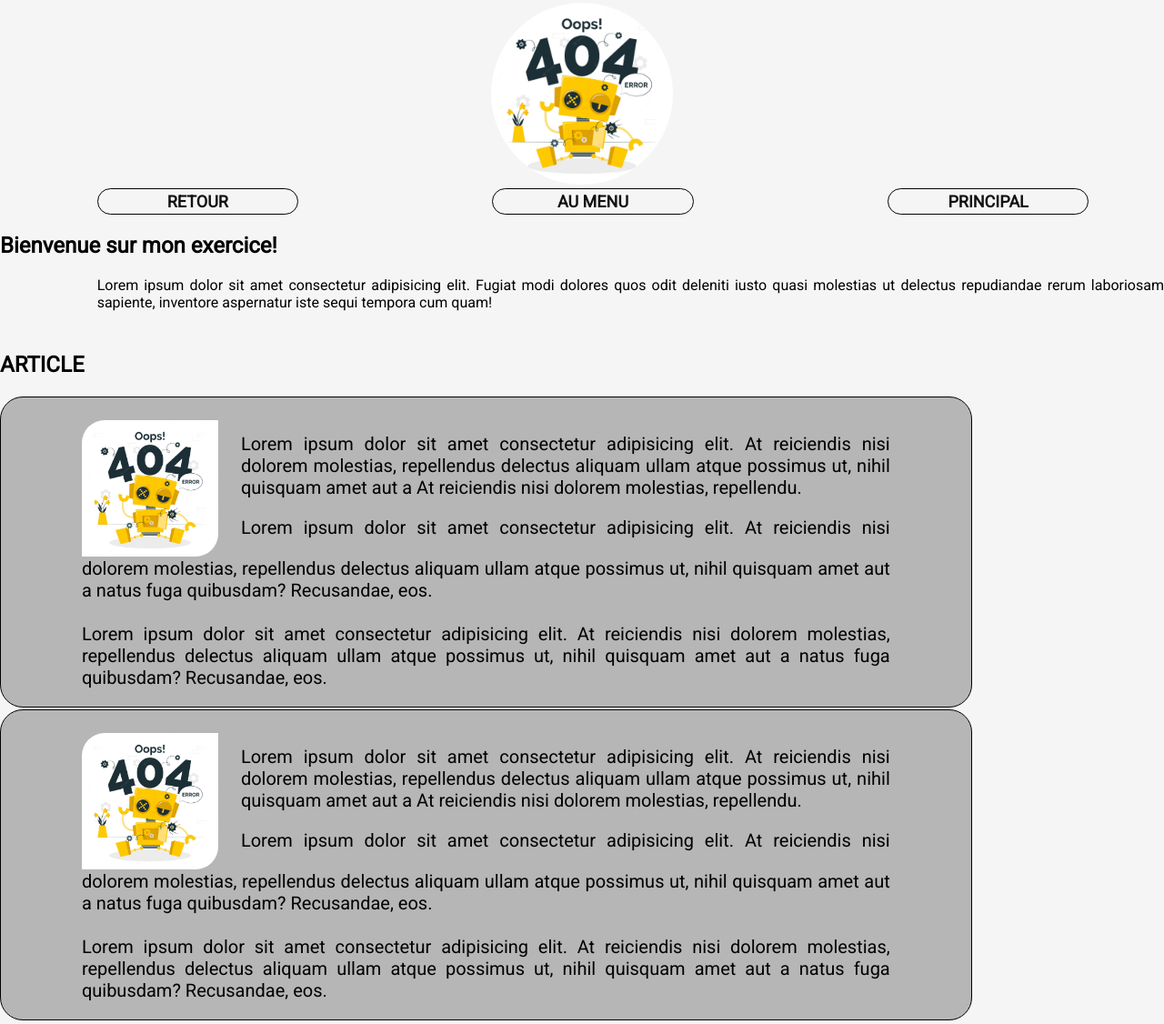
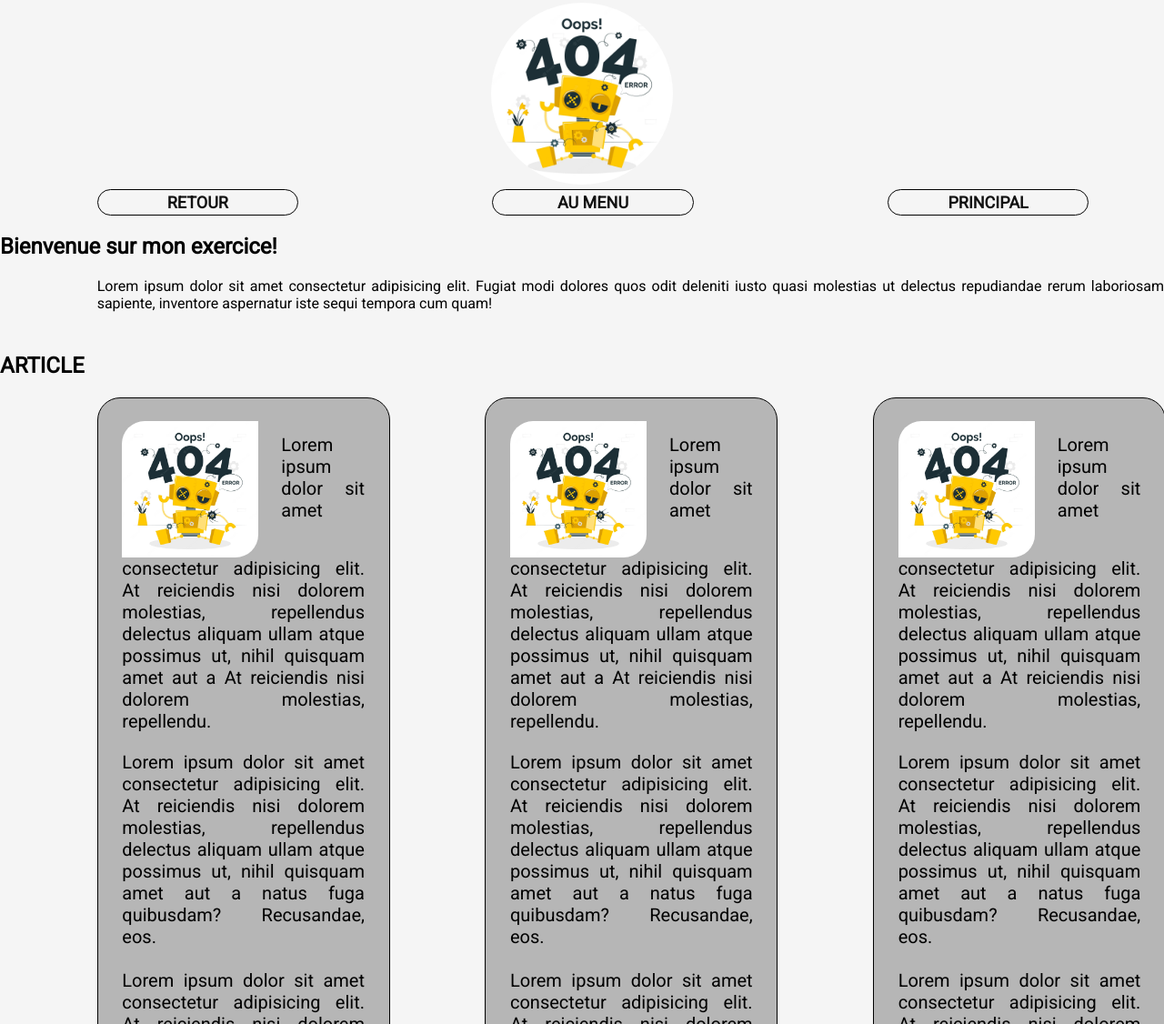
Before and after one commit to BenjaminKeiff/TP-6---Responsive, a plain HTML site: page pages/exo3-grille.html in a window 1280 px wide. Shown: the part 56-1182 px from the top of the page at 91% size. Drawn offline with Linux system fonts and the light colour scheme.

Commit message:
exo3 avancement

```diff
--- a/assets/style/exo3-grille.css
+++ b/assets/style/exo3-grille.css
@@ -128,6 +128,19 @@ section div p {
     }
 }
 
+@media screen and (min-width: 1200px) {
+    .espaceur {
+        display: block;
+    }
+
+    .espaceurMD {
+        display: block;
+    }
+    .espaceurLG {
+        height: 25px;
+    }
+}
+
 footer {
     margin-right: 20px;
 }
--- a/assets/style/prootstrap.css
+++ b/assets/style/prootstrap.css
@@ -1,9 +1,10 @@
 .col-sm-1, .col-sm-2, .col-sm-3, .col-sm-4, .col-sm-5, .col-sm-6,
-.col-sm-7, .col-sm-8, .col-sm-9, .col-sm-10, .col-sm-11, .col-sm-12,
+.col-sm-7, .col-sm-8, .col-sm-9, .col-sm-10, .col-sm-11,.col-sm-12,
 .col-md-1, .col-md-2, .col-md-3, .col-md-4, .col-md-5, .col-md-6,
 .col-md-7, .col-md-8, .col-md-9, .col-md-10, .col-md-11, .col-md-12,
 .col-lg-1, .col-lg-2, .col-lg-3, .col-lg-4, .col-lg-5, .col-lg-6,
-.col-lg-7, .col-lg-8, .col-lg-9, .col-lg-10, .col-lg-11, .col-lg-12 {
+.col-lg-7, .col-lg-8, .col-lg-9, .col-lg-10, .col-lg-11, .col-lg-12,
+.row {
     margin: 0px;
     padding: 0px;
     float: left;
@@ -13,6 +14,12 @@
 /* ######################################################
 ###################### Mobile ########################
 ###################################################### */
+
+@media screen {
+    .row {
+        width: calc(1200%/12);
+    }
+}
 
 @media screen and (min-width:700px) {
     .col-sm-1 {
--- a/pages/exo3-grille.html
+++ b/pages/exo3-grille.html
@@ -10,20 +10,20 @@
 </head>
 <body>
     <header>
-        <div class="col-sm-12 col-md-12 col-lg-12">
+        <div class="row">
             <h1>EXERCICE 3 - Prootstrap</h1>
         </div>
-        <div class="col-sm-12 col-md-12 col-lg-12">
+        <div class="row">
             <a href="../index.html"><img src="../assets/media/oops-erreur-404-illustration-concept-robot-casse_114360-5529.webp" alt="menu"></a>
         </div>
     </header>
 
-    <div class="col-sm-12 col-md-12 col-lg-12 espaceur .espaceurMD">
+    <div class="row espaceur .espaceurMD">
         <!-- espaceur -->
     </div>
 
     <nav>
-        <ul class="col-sm-12 col-md-12 col-lg-12">
+        <ul class="row">
             <li class="col-sm-1 col-md-1 col-lg-1"> <!-- espaceur --> </li>
             <a href="../index.html"><li class="col-sm-2 col-md-2 col-lg-2">RETOUR</li></a>
             <li class="col-sm-2 col-md-2 col-lg-2"> <!-- espaceur --> </li>
@@ -33,8 +33,8 @@
         </ul>
     </nav>
     <main>
-        <section class="col-sm-12 col-md-12 col-lg-12">
-            <div class="col-sm-12 col-md-12 col-lg-12">
+        <section class="row">
+            <div class="row">
                 <h2>Bienvenue sur mon exercice!</h2>
 
                 <div class="col-sm-1 col-md-1 col-lg-1">
@@ -50,18 +50,21 @@
             </div>
         </section>
 
-        <div class="col-sm-12 col-md-12 col-lg-12 espaceur espaceurMD">
+        <div class="row espaceur espaceurMD espaceurLG">
             <!-- espaceur -->
         </div>
 
-        <section class="col-md-12 col-lg-12"">
+        <section class="col-md-12 col-lg-12">
             <h2>ARTICLE</h2>
-            <div class="col-md-12 col-lg-12"">
-                <article class="col-sm-12 col-md-6 col-lg-12">
-                    <div class="col-sm-2 col-md-1 col-lg-2">
+            <div class="col-lg-1">
                 <!-- espaceur -->
             </div>
-                    <div class="col-sm-8 col-md-10 col-lg-10 article">
+
+            <article class="col-sm-12 col-md-6 col-lg-3">
+                <div class="col-sm-2 col-md-1 ">
+                    <!-- espaceur -->
+                </div>
+                <div class="col-sm-8 col-md-10 col-lg-12 article">
                     <div class="col-sm-1 col-md-1 col-lg-1 ">
                         <!-- espaceur -->
                     </div>
@@ -94,25 +97,25 @@
                         <!-- espaceur -->
                     </div>
                 </div>
-                    <div class="col-sm-2 col-md-3 col-lg-3">
+                <div class="col-sm-2 col-md-1 ">
                     <!-- espaceur -->
                 </div>
             </article>
 
-                <div class="col-sm-12 col-md-12 col-lg-12 espaceur">
+            <div class="col-sm-12 col-md-12 col-lg-1 espaceurLG espaceur">
                 <!-- espaceur -->
             </div>
 
-                <article class="col-sm-12 col-md-6 col-lg-12">
-                    <div class="col-sm-2 col-md-1 col-lg-2">
+            <article class="col-sm-12 col-md-6 col-lg-3">
+                <div class="col-sm-2 col-md-1">
                     <!-- espaceur -->
                 </div>
-                    <div class="col-sm-8 col-md-10 col-lg-10 article">
+                <div class="col-sm-8 col-md-10 col-lg-12 article">
                     <div class="col-sm-1 col-md-1 col-lg-1 ">
                         <!-- espaceur -->
                     </div>
                     <div class="col-sm-10 col-md-10 col-lg-10">
-                            <img class="col-sm-12 col-md-12 col-lg-12" src="../assets/media/oops-erreur-404-illustration-concept-robot-casse_114360-5529.webp" alt="404">
+                        <img class="row" src="../assets/media/oops-erreur-404-illustration-concept-robot-casse_114360-5529.webp" alt="404">
                         <br>
                         <p>
                             Lorem ipsum dolor sit amet consectetur adipisicing elit.
@@ -120,7 +123,7 @@
                             aliquam ullam atque possimus ut, nihil quisquam amet aut a
                             At reiciendis nisi dolorem molestias, repellendu.
                         </p>
-                            <div class="col-sm-12 col-md-12 col-lg-12">
+                        <div class="row">
                             <!-- espaceur -->
                         </div>
                         <p>
@@ -140,21 +143,20 @@
                         <!-- espaceur -->
                     </div>
                 </div>
-                    <div class="col-sm-2 col-md-3 col-lg-3">
+                <div class="col-sm-2 col-md-1">
                     <!-- espaceur -->
                 </div>
             </article>
-            </div>
 
-            <div class="col-sm-12 col-md-12 col-lg-12 espaceur espaceurMD">
+            <div class="col-sm-12 col-lg-1 espaceur espaceurMD">
                 <!-- espaceur -->
             </div>
 
-            <article class="col-sm-12 col-md-12 col-lg-12">
-                <div class="col-sm-2 col-md-4 col-lg-2">
+            <article class="col-sm-12 col-md-12 col-lg-3">
+                <div class="col-sm-2 col-md-3">
                     <!-- espaceur -->
                 </div>
-                <div class="col-sm-8 col-md-4 col-lg-10 article">
+                <div class="col-sm-8 col-md-6 col-lg-12 article">
                     <div class="col-sm-1 col-md-1 col-lg-1 ">
                         <!-- espaceur -->
                     </div>
@@ -187,14 +189,18 @@
                         <!-- espaceur -->
                     </div>
                 </div>
-                <div class="col-sm-2 col-md-3 col-lg-3">
+                <div class="col-sm-2 col-md-1">
                     <!-- espaceur -->
                 </div>
             </article>
+
+            <div class="col-lg-1">
+                <!-- espaceur -->
+            </div>
         </section>
     </main>
 
-    <div class="col-sm-12 col-md-12 col-lg-12 espaceur espaceurMD">
+    <div class="row espaceur espaceurMD">
         <!-- espaceur -->
     </div>
 
```
Lines whose indentation alone changed are shown as unchanged.
